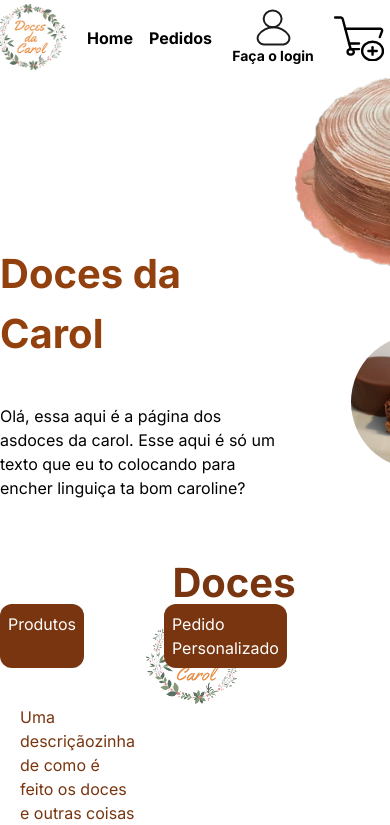
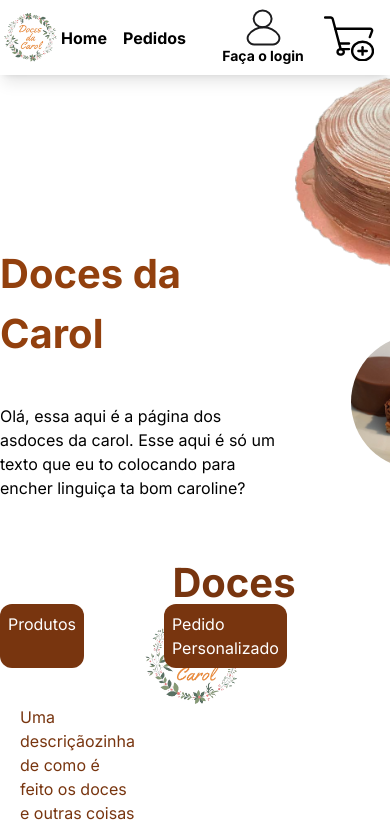
Before and after one commit to vicovaporub/doces-page, a Next.js app: page / in a window 390 px wide. Shown: the top 825 px of the page. Built offline with nearby package versions, Linux system fonts and the light colour scheme.

Commit message:
added styles to navbar and adjusted mobile

```diff
--- a/src/components/main-components/NavBar.tsx
+++ b/src/components/main-components/NavBar.tsx
@@ -11,15 +11,20 @@ export const NavBar = () => {
 
   return (
     <>
-      <nav className="flex h-[75px] sm:gap-4 gap-4 bg-white sm:justify-between justify-center px-4 sm:px-2 lg:px-16">
+      <nav
+        className="flex h-[75px] sm:gap-4 bg-white shadow-lg   sm:justify-between
+      justify-center sm:px-16"
+      >
+        <Link href="/">
           <Image
-          className="ml-4 p-1 h-[75px] w-[90px] object-contain sm:ml-[10vw] lg:ml-0"
+            className="sm:ml-4 p-1 h-[75px] w-[90px] object-contain  lg:ml-0"
             src="/images/carol_logo.png"
             alt="logo"
             width={100}
             height={100}
           />
-        <div className="flex gap-4 lg:gap-8">
+        </Link>
+        <div className="flex gap-4 sm:gap-8 mr-8">
           <Link
             className="items-center text-center justify-center flex "
             href="/"
@@ -33,7 +38,7 @@ export const NavBar = () => {
             <h1 className="font-bold text-l sm:text-xl">Pedidos</h1>
           </Link>
         </div>
-        <div className="flex gap-4 lg:gap-8 pr-4 sm:pr-0">
+        <div className="flex gap-4 sm:gap-8  sm:pr-0">
           <div className="items-center text-center justify-center flex">
             <Login />
           </div>
```
Lines whose indentation alone changed are shown as unchanged.
